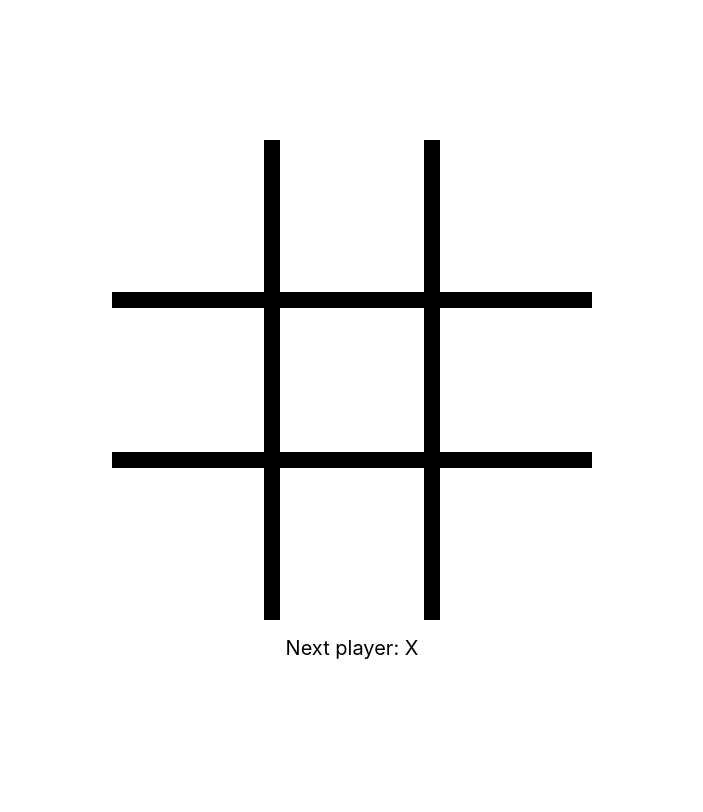
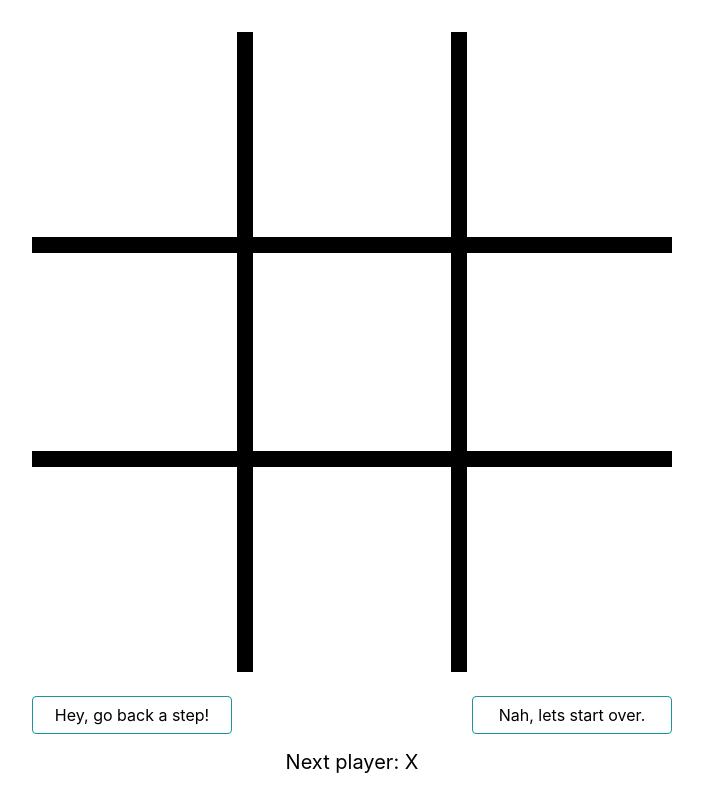
Before and after one commit to ericbdev/tic-tac-toe, a React (Create React App) app: page / in a window 1280 px wide. Shown: the top 812 px of the page, without its empty margins (288-991 px from the left). Built offline with nearby package versions, Linux system fonts and the light colour scheme.

Commit message:
Game actions row
- Add in styling for buttons which will control game flow

```diff
--- /dev/null
+++ b/src/components/Button/Button.jsx
@@ -0,0 +1,16 @@
+import React from 'react';
+import styles from './Button.module.scss';
+
+const Button = (props) => {
+  return (
+    <button
+      className={styles.button}
+      onClick={props.onClick}
+    >
+      {props.children}
+    </button>
+
+  );
+};
+
+export default Button;
--- /dev/null
+++ b/src/components/Button/Button.module.scss
@@ -0,0 +1,30 @@
+.button {
+  background-color: #fff;
+  border: 1px solid #1a969c;
+  color: inherit;
+  font: inherit;
+  line-height: normal;
+  overflow: visible;
+  padding: 8px 16px;
+  margin-top: 8px;
+  min-width: 200px;
+  appearance: button;
+  user-select: none;
+  border-radius: 4px;
+  transition: background-color 200ms linear;
+  cursor: pointer;
+
+  &:hover {
+    background-color: mix(#1a969c, #fff, 10%)
+  }
+
+  @media screen and (max-width: 375px) {
+    width: 100%;
+  }
+
+  @media screen and (max-width: 500px) {
+    display: block;
+    margin-right: auto;
+    margin-left: auto;
+  }
+}
--- a/src/components/Game/Game.module.scss
+++ b/src/components/Game/Game.module.scss
@@ -1,6 +1,16 @@
+$size-base: 320px;
+
 .container {
-  position: absolute;
-  top: 50%;
-  left: 50%;
-  transform: translate(-50%, -50%);
+  margin-top: 32px;
+  margin-left: auto;
+  margin-right: auto;
+  width: $size-base;
+
+  @media screen and (min-width: 500px) {
+    width: $size-base * 1.5;
+  }
+
+  @media screen and (min-width: 1024px) {
+    width: $size-base * 2;
+  }
 }
--- a/src/components/GameActions/GameActions.module.scss
+++ b/src/components/GameActions/GameActions.module.scss
@@ -1,5 +1,9 @@
 .container {
+  display: flex;
+  flex-wrap: wrap;
+  justify-content: space-between;
   width: 100%;
-  max-width: 60vh;
   margin-top: 16px;
+  margin-right: auto;
+  margin-left: auto;
 }
--- a/src/components/GameBoard/GameBoard.module.scss
+++ b/src/components/GameBoard/GameBoard.module.scss
@@ -1,13 +1,20 @@
-$local-size: 60vh;
+$size-base: 320px;
 
 /* autoprefixer grid: autoplace */
 .container {
-  width: $local-size;
-  height: $local-size;
+  height: $size-base;
   margin-right: auto;
   margin-left: auto;
   background-color: black;
   color: #fff;
   display: grid;
   grid-template: repeat(3, 1fr) / repeat(3, 1fr);
+
+  @media screen and (min-width: 500px) {
+    height: $size-base * 1.5;
+  }
+
+  @media screen and (min-width: 1024px) {
+    height: $size-base * 2;
+  }
 }
--- a/src/components/Square/Square.module.scss
+++ b/src/components/Square/Square.module.scss
@@ -42,6 +42,7 @@ $local-gutter: 8px;
   overflow: visible;
   background: #fff;
   color: inherit;
+  outline: none;
   line-height: normal;
   -webkit-font-smoothing: inherit;
   -moz-osx-font-smoothing: inherit;
--- a/src/containers/App/App.jsx
+++ b/src/containers/App/App.jsx
@@ -1,6 +1,8 @@
 import React, { Component } from 'react';
 import styles from './App.module.scss';
 import calculateWinner from '../../lib/calculateWinner';
+
+import Button from '../../components/Button/Button';
 
 import Game from '../../components/Game/Game';
 import GameBoard from '../../components/GameBoard/GameBoard';
@@ -63,6 +65,8 @@ class App extends Component {
             onClick={(i) => this.handleClick(i)}
           />
           <GameActions>
+            <Button>Hey, go back a step!</Button>
+            <Button>Nah, lets start over.</Button>
           </GameActions>
           <div className={styles.status}>
             <div>{status}</div>
```
